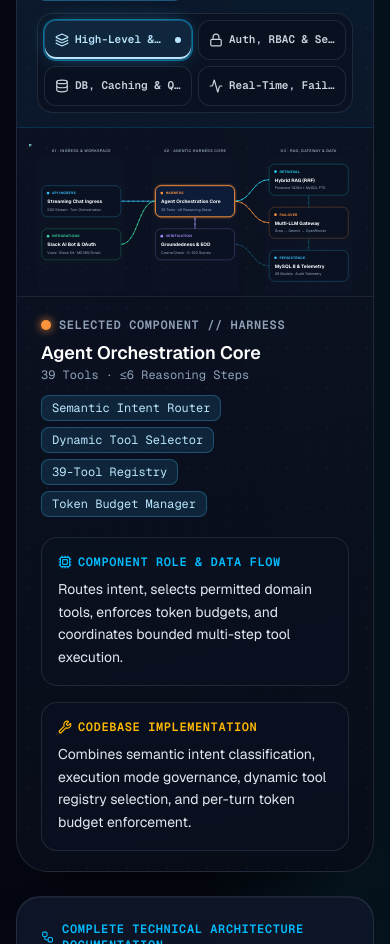
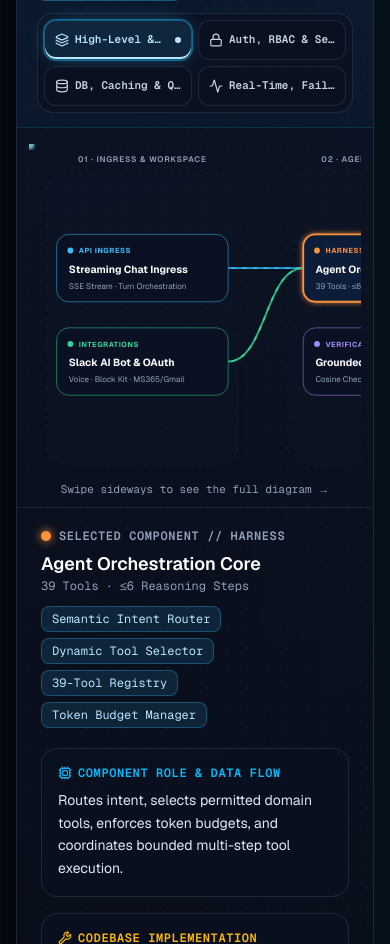
Before and after one commit to mohdsufiyaan/Portfolio, a Next.js app: page / in a window 390 px wide. Shown: the part 9420-10364 px from the top of the page. Built offline with nearby package versions, Linux system fonts and the light colour scheme; no server answers.

Commit message:
Refactor D3ArchitectureBlueprints for responsive design

```diff
--- a/components/D3ArchitectureBlueprints.tsx
+++ b/components/D3ArchitectureBlueprints.tsx
@@ -1796,13 +1796,22 @@ export function D3ArchitectureBlueprints({
         </div>
 
         {/* Interactive System Diagram Canvas */}
-        <div className="relative z-10 w-full px-3 pt-4 sm:px-6">
-          <svg
-            ref={svgRef}
-            className="mx-auto block h-auto w-full max-w-[980px] select-none"
-            role="img"
-            aria-label={`Interactive system architecture blueprint for ${blueprint.title} (${currentView.label})`}
-          />
+        <div className="@container relative z-10 w-full px-3 pt-4 sm:px-6">
+          {/* Below 720px the diagram scrolls sideways instead of shrinking */}
+          <div className="overflow-x-auto pb-2">
+            <svg
+              ref={svgRef}
+              className="mx-auto block h-auto w-full min-w-[720px] max-w-[980px] select-none"
+              role="img"
+              aria-label={`Interactive system architecture blueprint for ${blueprint.title} (${currentView.label})`}
+            />
+          </div>
+          <p
+            aria-hidden="true"
+            className="pb-2 text-center font-mono text-[11px] text-slate-400 @min-[720px]:hidden"
+          >
+            Swipe sideways to see the full diagram →
+          </p>
         </div>
 
         {/* Live Node Inspector Drawer */}
```
